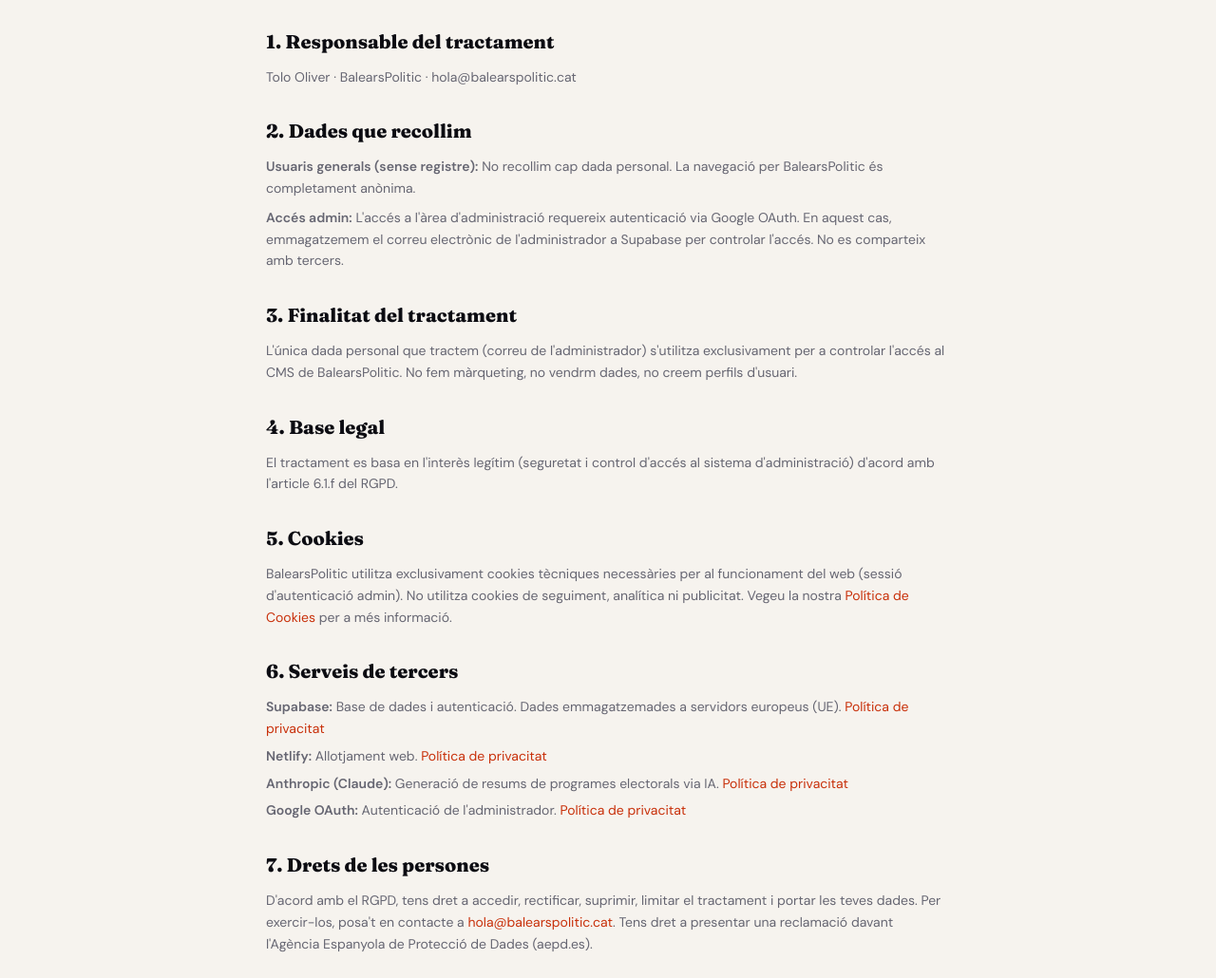
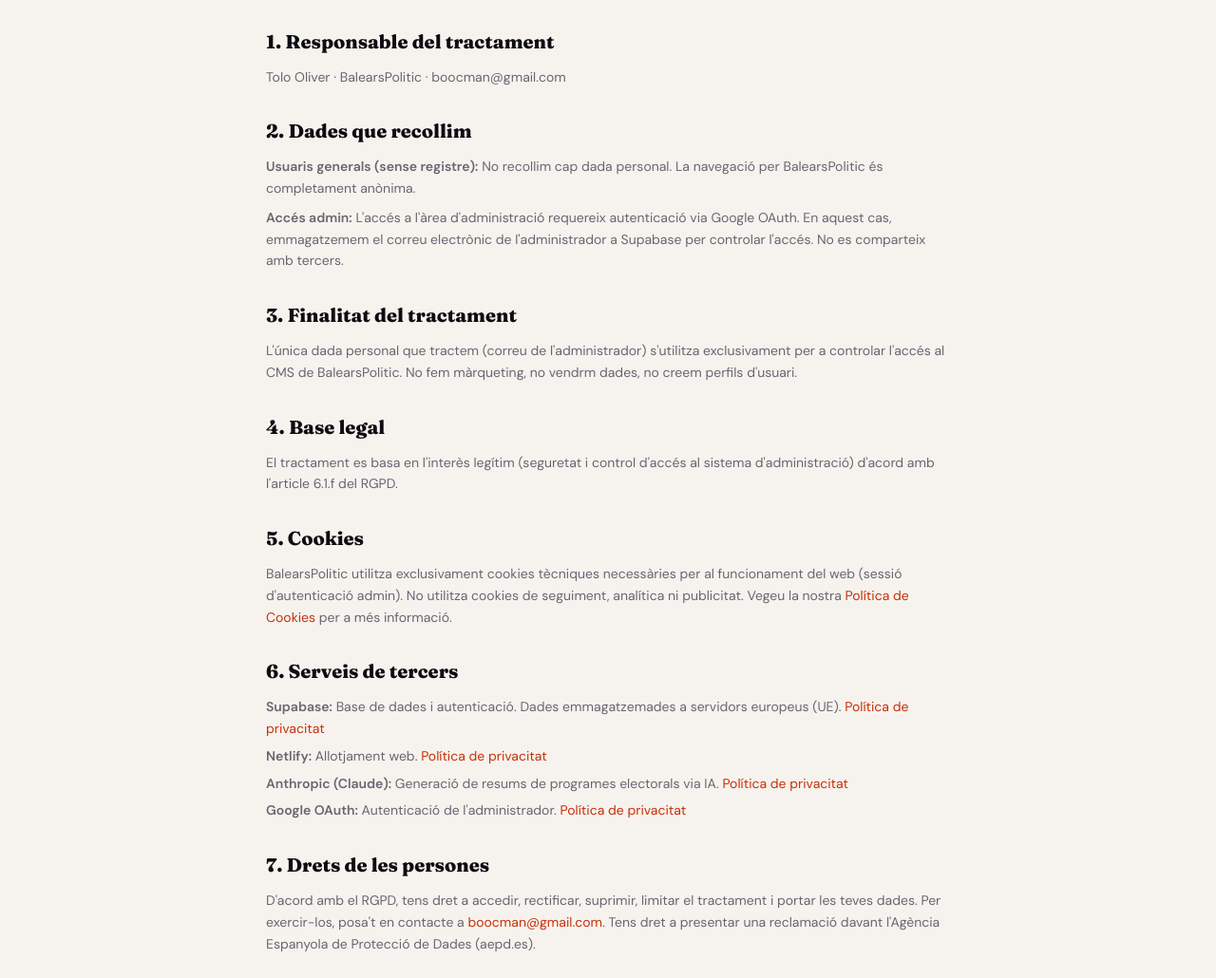
Before and after one commit to Tololiver/balearspolitic, a React (Vite) app: page /privacitat in a window 1280 px wide. Shown: the part 350-1380 px from the top of the page at 95% size. Built offline with nearby package versions, Linux system fonts and the light colour scheme.

Commit message:
Privacitat.jsx

```diff
--- a/src/pages/Privacitat.jsx
+++ b/src/pages/Privacitat.jsx
@@ -7,7 +7,7 @@
 
       <div className="space-y-8">
         <Section title="1. Responsable del tractament">
-          <p>Tolo Oliver · BalearsPolitic · hola@balearspolitic.cat</p>
+          <p>Tolo Oliver · BalearsPolitic · boocman@gmail.com</p>
         </Section>
 
         <Section title="2. Dades que recollim">
@@ -37,7 +37,7 @@
         </Section>
 
         <Section title="7. Drets de les persones">
-          <p>D'acord amb el RGPD, tens dret a accedir, rectificar, suprimir, limitar el tractament i portar les teves dades. Per exercir-los, posa't en contacte a <a href="mailto:hola@balearspolitic.cat" className="text-accent hover:underline">hola@balearspolitic.cat</a>. Tens dret a presentar una reclamació davant l'Agència Espanyola de Protecció de Dades (aepd.es).</p>
+          <p>D'acord amb el RGPD, tens dret a accedir, rectificar, suprimir, limitar el tractament i portar les teves dades. Per exercir-los, posa't en contacte a <a href="mailto:hola@balearspolitic.cat" className="text-accent hover:underline">boocman@gmail.com</a>. Tens dret a presentar una reclamació davant l'Agència Espanyola de Protecció de Dades (aepd.es).</p>
         </Section>
 
         <Section title="8. Conservació de les dades">
```
